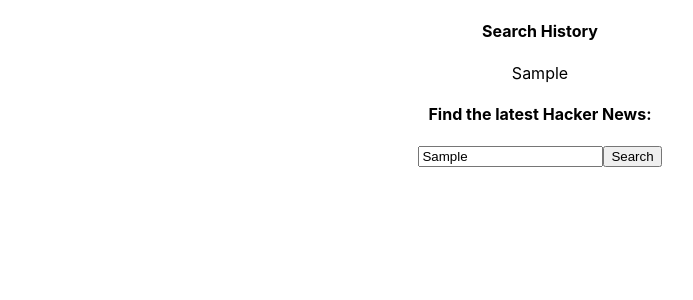
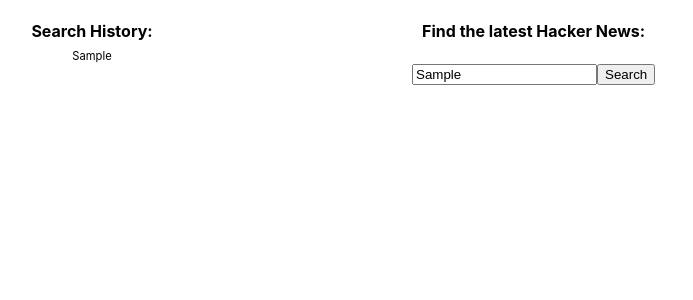
Before and after one commit to Brazenbillygoat/search-hacker-news, a React (Create React App) app: page / in a window 1280 px wide. Both pictures are taken after typing "Sample" into the empty fields and a click on the input "Search". Shown: the top 300 px of the page, without its empty margins (100-793 px from the left). Built offline with nearby package versions, Linux system fonts and the light colour scheme; no server answers.

Commit message:
Search history is displaying in a semi acceptable way considering it is beyond user story.

```diff
--- a/src/App.css
+++ b/src/App.css
@@ -6,11 +6,18 @@
 
 /* SEARCHBAR */
 .searchbar-div {
-  margin-bottom: 10%;
+  display: inline-block;
+  position: absolute;
+  top: 0;
+  left: 40%;
 }
 
 
 /* RESULTS */
+.search-results-div {
+  margin-top: 5%;
+}
+
 .story-title {
 margin-bottom: .5rem;
 }
@@ -29,3 +36,20 @@
 .story-separator {
   margin: 5% 15%;
 }
+
+
+/* SEARCH HISTORY  */
+.search-history-div {
+  display: inline-block;
+  position: relative;
+  left: -35%;
+}
+
+.search-history-title {
+  margin-bottom: .5rem;
+}
+
+.search-history-query {
+  font-size: .7rem;
+  margin: .3rem auto .3rem;
+}
--- a/src/App.js
+++ b/src/App.js
@@ -68,19 +68,21 @@
   const displaySearchHistory = () => {
     return searchHistory.map((query) => {
       return (
-        <div className="search-history-div">
-          <h4>Search History</h4>
-          <p>{query}</p>
-        </div>
+        <p className="search-history-query">{query}</p>
       );
     });
   }
 
   return (
     <>
-      {displaySearchHistory()}
+      <div className="search-history-div">
+        <h4 className="search-history-title">Search History:</h4>
+        {displaySearchHistory()}
+      </div>
       {displaySearchForm()}
-      <SearchResults />
+      <div className="search-results-div">
+        <SearchResults />
+      </div>
     </>
   );
 }
```
Also changed, not shown: 1 other file (tests, documents, lock files or other folders).
